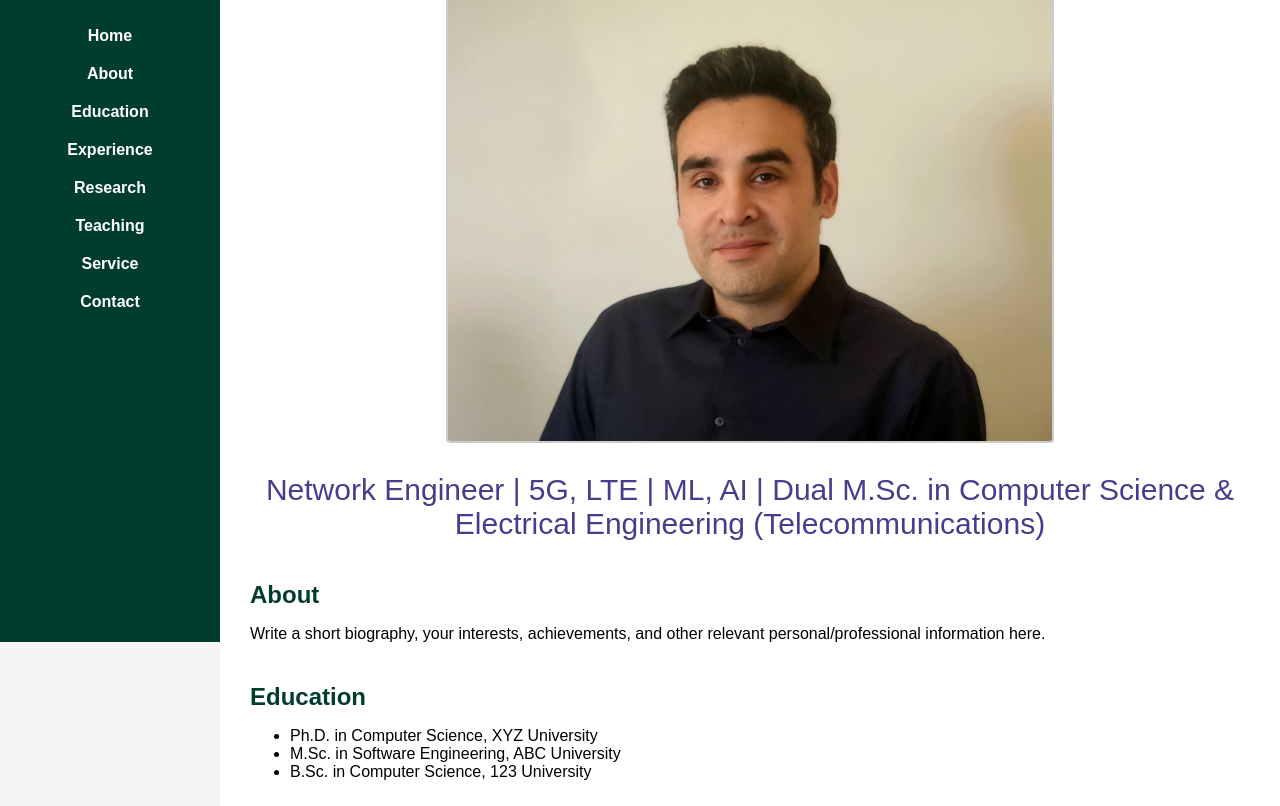
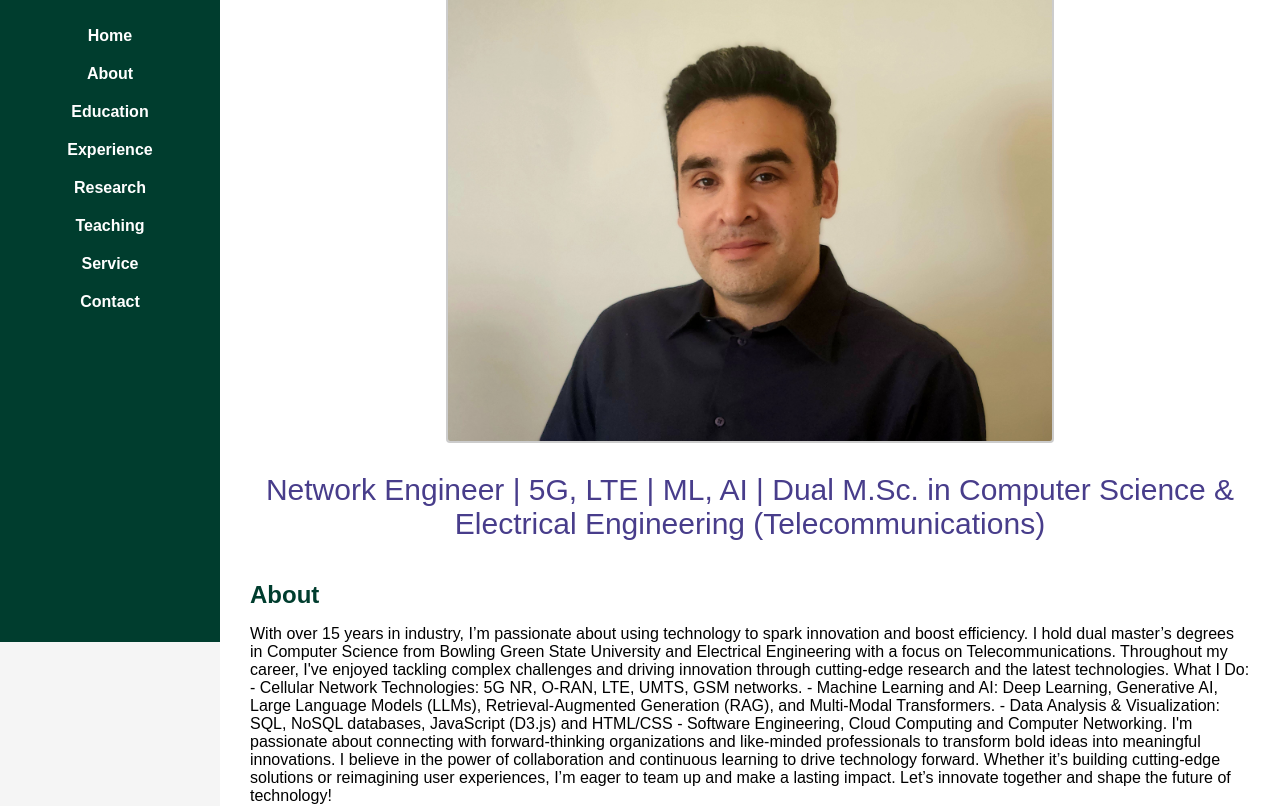
Before and after one commit to mehrdad-yadollahi/mehrdad-yadollahi, a plain HTML site: page index.html in a window 1280 px wide. Shown: the part 178-984 px from the top of the page. Drawn offline with Linux system fonts and the light colour scheme.

Commit message:
Update index.html

```diff
--- a/index.html
+++ b/index.html
@@ -134,8 +134,13 @@
     <section id="about">
       <h2>About</h2>
       <p>
-        Write a short biography, your interests, achievements, and
-        other relevant personal/professional information here.
+        With over 15 years in industry, I’m passionate about using technology to spark innovation and boost efficiency. I hold dual master’s degrees in Computer Science from Bowling Green State University and Electrical Engineering with a focus on Telecommunications. Throughout my career, I've enjoyed tackling complex challenges and driving innovation through cutting-edge research and the latest technologies.
+What I Do:
+- Cellular Network Technologies: 5G NR, O-RAN, LTE, UMTS, GSM networks.
+- Machine Learning and AI: Deep Learning, Generative AI, Large Language Models (LLMs), Retrieval-Augmented Generation (RAG), and Multi-Modal Transformers.
+- Data Analysis & Visualization: SQL, NoSQL databases, JavaScript (D3.js) and HTML/CSS
+- Software Engineering, Cloud Computing and Computer Networking.
+I'm passionate about connecting with forward-thinking organizations and like-minded professionals to transform bold ideas into meaningful innovations. I believe in the power of collaboration and continuous learning to drive technology forward. Whether it’s building cutting-edge solutions or reimagining user experiences, I’m eager to team up and make a lasting impact. Let’s innovate together and shape the future of technology!
       </p>
     </section>
 
```
